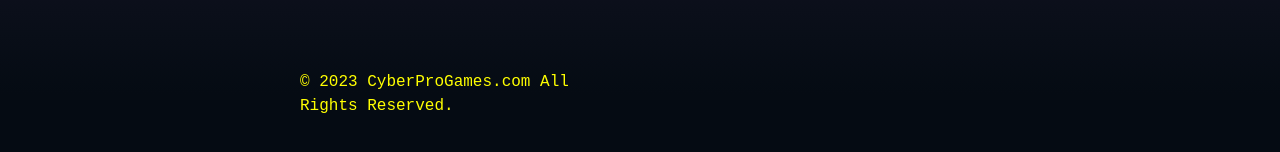
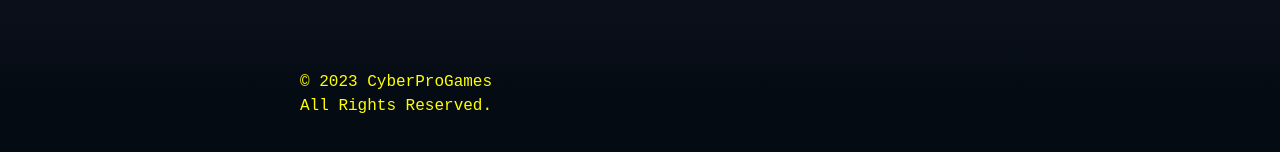
Before and after one commit to jleon124/CyberProGames, a React (Create React App) app: page / in a window 1280 px wide. Shown: the part 2001-2153 px from the top of the page. Built offline with nearby package versions, Linux system fonts and the light colour scheme.

Commit message:
Adjusted footer formatting

```diff
--- a/src/components/Footer.js
+++ b/src/components/Footer.js
@@ -1,13 +1,9 @@
 import React from 'react'
 
 const Footer = () => {
-
   return (
     <footer>
-
-
-
-  <img src= '/footer_razor_img.png' alt="footer" class ="footer_repeater"/>
+      <img src='/footer_razor_img.png' alt="footer" class="footer_repeater" />
 
       <br></br>
 
@@ -20,12 +16,7 @@ const Footer = () => {
           <p class="footer_text">blah</p>
           <p class="footer_text">blah</p>
           <p class="footer_text">blah</p>
-
-
         </div>
-
-
-
 
         <div class="footer_grid_item">
           <h1 class="footer_title">Browse Games</h1>
@@ -35,13 +26,7 @@ const Footer = () => {
           <p class="footer_text">blah</p>
           <p class="footer_text">blah</p>
           <p class="footer_text">blah</p>
-
-
         </div>
-
-
-
-
 
         <div class="footer_grid_item">
           <h1 class="footer_title">More</h1>
@@ -51,15 +36,7 @@ const Footer = () => {
           <p class="footer_text">blah</p>
           <p class="footer_text">blah</p>
           <p class="footer_text">blah</p>
-
-
         </div>
-
-
-
-
-
-
 
         <div class="footer_grid_item">
           <h1 class="footer_title">Follow Us</h1>
@@ -69,27 +46,11 @@ const Footer = () => {
           <p class="footer_text">blah</p>
           <p class="footer_text">blah</p>
           <p class="footer_text">blah</p>
+        </div>
 
+        <h1 class="rights_text">© 2023 CyberProGames <br/> All Rights Reserved. </h1>
 
       </div>
-
-   <h1 class="rights_text">© 2023 CyberProGames.com All Rights Reserved. </h1>
-
- </div>
-
-
-
-
-
-  {/* <h1 class="rights_text">© 2023 CyberProGames.com All Rights Reserved. </h1> */}
-
-
-
-
-
-
-
-
     </footer>
   )
 }
```
Lines whose indentation alone changed are shown as unchanged.
